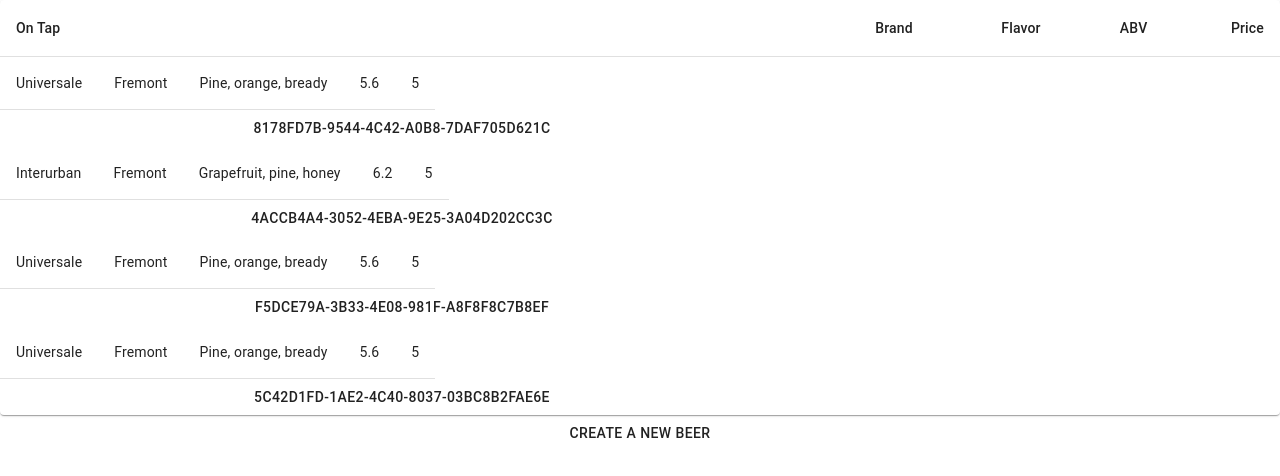
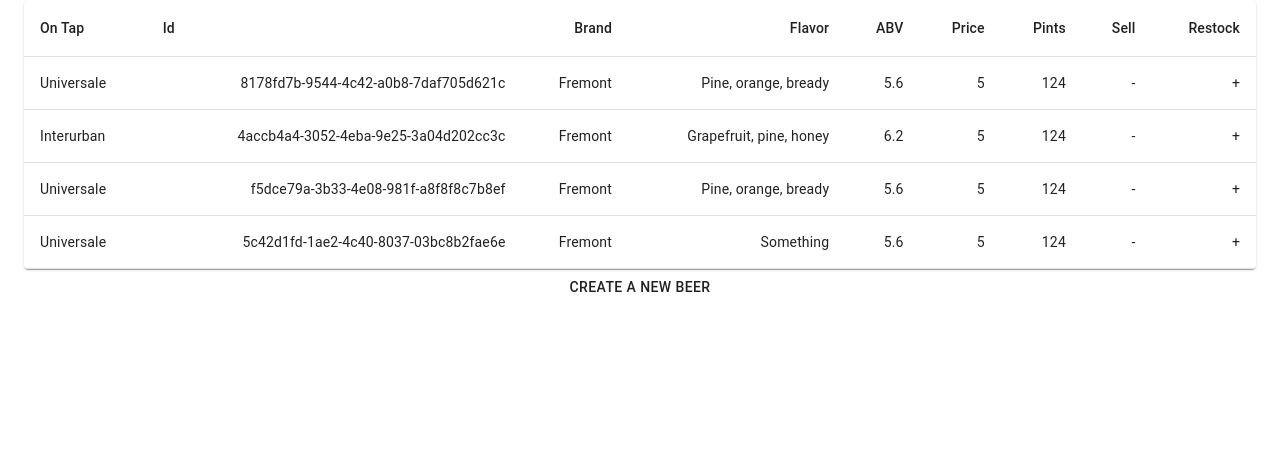
Before and after one commit to Andrew-Philpott/tap-room-redux, a React (Create React App) app: page / in a window 1280 px wide. Shown: the top 476 px of the page. Built offline with nearby package versions, Linux system fonts and the light colour scheme.

Commit message:
Add increment and decrement pint functionality.

```diff
--- a/src/components/Beer/BeerControl.js
+++ b/src/components/Beer/BeerControl.js
@@ -43,9 +43,9 @@ const beerList = [
     id: v4(),
     name: "Universale",
     brand: "Fremont",
-    color: "Golden caramel",
-    aroma: "Citrus, apple, biscuit",
-    flavor: "Pine, orange, bready",
+    color: "Something",
+    aroma: "Something",
+    flavor: "Something",
     price: 5,
     alcoholContent: 5.6,
     pints: 124,
@@ -71,20 +71,29 @@ class BeerControl extends React.Component {
     this.setState({ formVisibleOnPage: false });
   };
   showBeerDetail = (id) => {
-    console.log(id);
     const beer = this.state.beerList.filter((entry) => entry.id === id)[0];
-    console.log(beer);
     this.setState({ selectedBeer: beer });
-    console.log(this.state.selectedBeer);
   };
   hideBeerDetail = () => {
     this.setState({ detailVisibleOnPage: false });
+    this.setState({ selectedBeer: null });
   };
 
   handleAddingNewBeerToList = (newBeer) => {
     const newBeerList = this.state.beerList.concat(newBeer);
     this.setState({ beerList: newBeerList });
     this.setState({ formVisibleOnPage: false });
+  };
+
+  handleIncrementingBeerPints = (id) => {
+    let newBeerList = this.state.beerList.map((entry) => entry);
+    newBeerList.find((entry) => entry.id === id).pints += 12;
+    this.setState({ beerList: newBeerList });
+  };
+  handleDecrementingBeerPints = (id) => {
+    let newBeerList = this.state.beerList.map((entry) => entry);
+    newBeerList.find((entry) => entry.id === id).pints -= 12;
+    this.setState({ beerList: newBeerList });
   };
 
   render() {
@@ -94,7 +103,7 @@ class BeerControl extends React.Component {
       currentlyVisibleState = (
         <div>
           <BeerDetail beer={this.state.selectedBeer}></BeerDetail>
-          <Button onClick={() => this.hideBeerDetail}>Return to beers</Button>
+          <Button onClick={() => this.hideBeerDetail()}>Return to beers</Button>
         </div>
       );
     } else if (this.state.formVisibleOnPage) {
@@ -112,6 +121,8 @@ class BeerControl extends React.Component {
       currentlyVisibleState = (
         <div>
           <BeerList
+            onBeerPintIncrement={this.handleIncrementingBeerPints}
+            onBeerPintDecrement={this.handleDecrementingBeerPints}
             onShowBeerDetail={this.showBeerDetail}
             beerList={this.state.beerList}
           />
--- a/src/components/Beer/BeerList.js
+++ b/src/components/Beer/BeerList.js
@@ -7,10 +7,13 @@ import TableContainer from "@material-ui/core/TableContainer";
 import TableHead from "@material-ui/core/TableHead";
 import TableRow from "@material-ui/core/TableRow";
 import Paper from "@material-ui/core/Paper";
-import { Button } from "@material-ui/core";
+import { Grid, Container } from "@material-ui/core";
 
 function BeerList(props) {
   return (
+    <Container>
+      <Grid>
+        <Grid item xs={12}>
           <TableContainer component={Paper}>
             <Table aria-label="simple table">
               <TableHead>
@@ -18,39 +21,62 @@ function BeerList(props) {
                   <TableCell component="th" scope="row">
                     On Tap
                   </TableCell>
+                  <TableCell component="th" scope="row">
+                    Id
+                  </TableCell>
                   <TableCell align="right">Brand</TableCell>
                   <TableCell align="right">Flavor</TableCell>
                   <TableCell align="right">ABV</TableCell>
                   <TableCell align="right">Price</TableCell>
+                  <TableCell align="right">Pints</TableCell>
+                  <TableCell align="right">Sell</TableCell>
+                  <TableCell align="right">Restock</TableCell>
                 </TableRow>
               </TableHead>
               <TableBody>
                 {props.beerList.map((beer) => (
-            <div>
                   <TableRow key={beer.id}>
-                <TableCell component="th" scope="row">
+                    <TableCell
+                      onClick={() => props.onShowBeerDetail(beer.id)}
+                      component="th"
+                      scope="row"
+                    >
                       {beer.name}
                     </TableCell>
+                    <TableCell align="right">{beer.id}</TableCell>
                     <TableCell align="right">{beer.brand}</TableCell>
                     <TableCell align="right">{beer.flavor}</TableCell>
                     <TableCell align="right">{beer.alcoholContent}</TableCell>
                     <TableCell align="right">{beer.price}</TableCell>
+                    <TableCell align="right">{beer.pints}</TableCell>
+                    <TableCell
+                      onClick={() => props.onBeerPintDecrement(beer.id)}
+                      align="right"
+                    >
+                      -
+                    </TableCell>
+                    <TableCell
+                      onClick={() => props.onBeerPintIncrement(beer.id)}
+                      align="right"
+                    >
+                      +
+                    </TableCell>
                   </TableRow>
-
-              <Button onClick={() => props.onShowBeerDetail(beer.id)}>
-                {beer.id}
-              </Button>
-            </div>
                 ))}
               </TableBody>
             </Table>
           </TableContainer>
+        </Grid>
+      </Grid>
+    </Container>
   );
 }
 
 BeerList.propTypes = {
   beerList: PropTypes.array,
   onShowBeerDetail: PropTypes.func,
+  onBeerPintIncrement: PropTypes.func,
+  onBeerPintDecrement: PropTypes.func,
 };
 
 export default BeerList;
```
Lines whose indentation alone changed are shown as unchanged.
